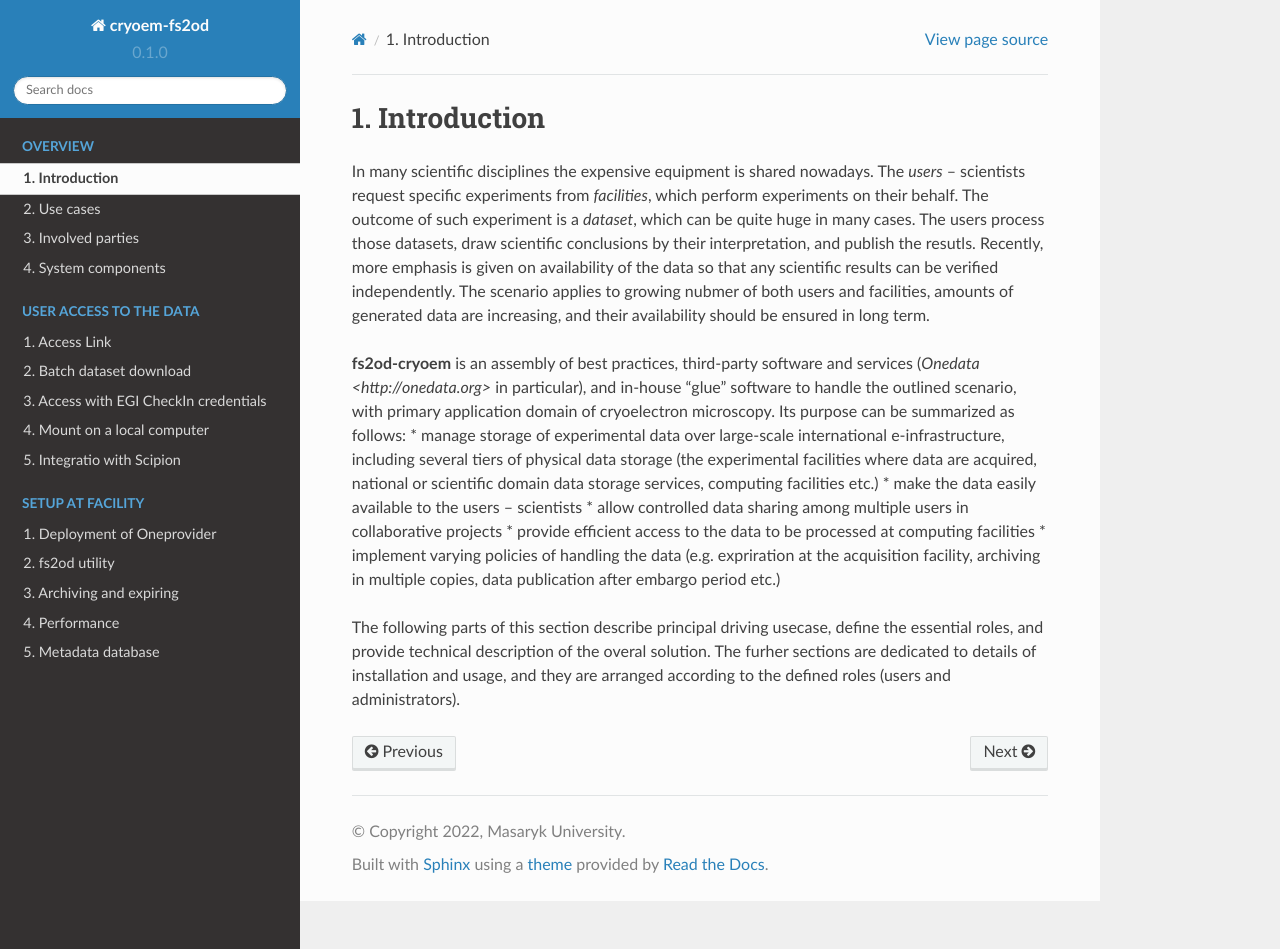
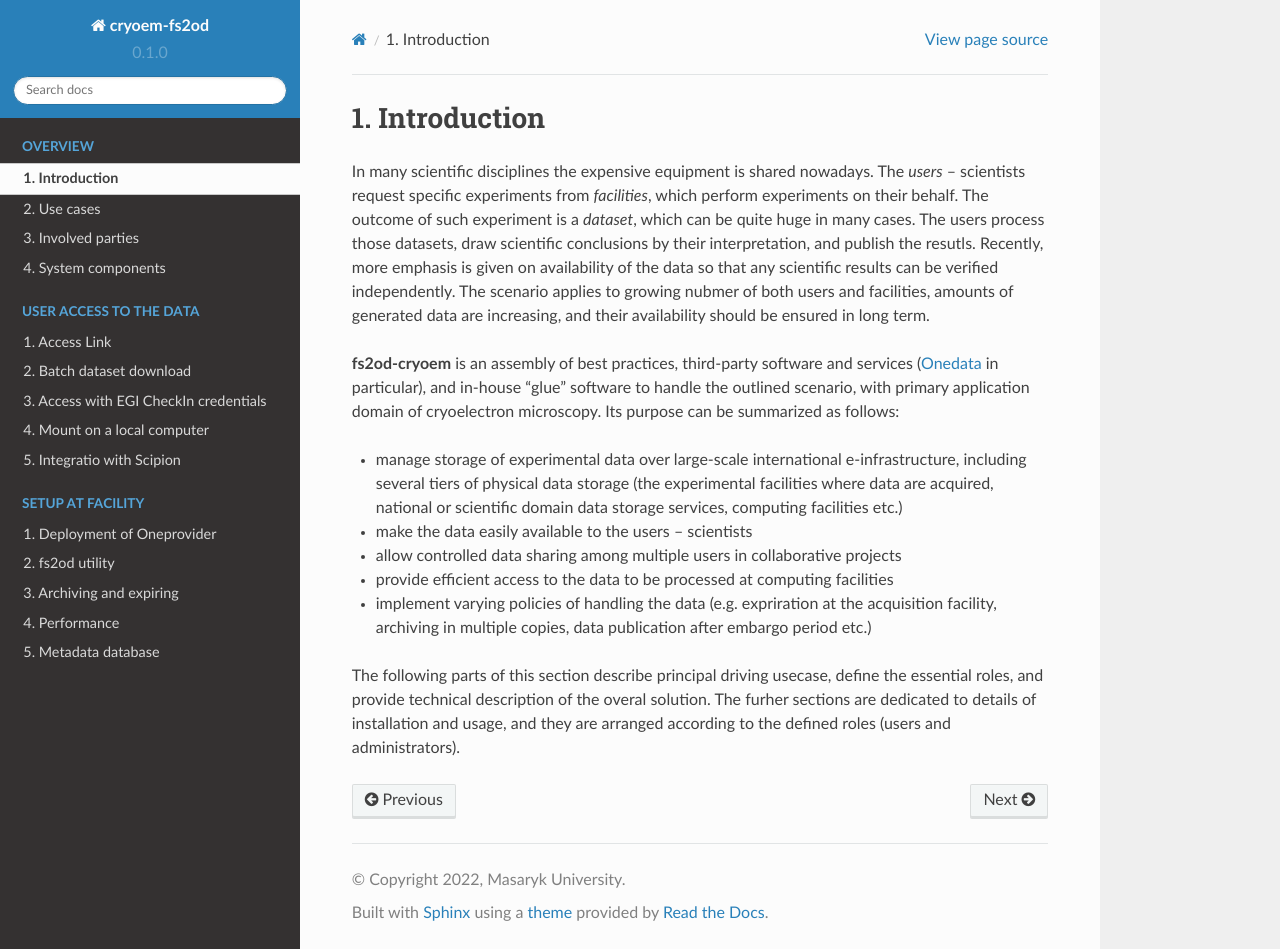
Before and after one commit to svobtom/onedata4sci, a Sphinx documentation site: the page built from docs/source/introduction/index.rst, in a window 1280 px wide and 949 px high. Built offline with Sphinx 7.4.7 and the Read the Docs theme 2.0.0, drawn with Linux system fonts in a browser that asks for light colours.

Commit message:
formatting

```diff
--- a/docs/source/introduction/index.rst
+++ b/docs/source/introduction/index.rst
@@ -10,9 +10,10 @@ Recently, more emphasis is given on availability of the data so that any scienti
 The scenario applies to growing nubmer of both users and facilities, amounts of generated data are increasing,
 and their availability should be ensured in long term.
 
-**fs2od-cryoem** is an assembly of best practices, third-party software and services (`Onedata <http://onedata.org>` in particular),
+**fs2od-cryoem** is an assembly of best practices, third-party software and services (`Onedata <http://onedata.org>`_ in particular),
 and in-house "glue" software to handle the outlined scenario, with primary application domain of cryoelectron microscopy.
 Its purpose can be summarized as follows:
+
 * manage storage of experimental data over large-scale international e-infrastructure, including several tiers of physical data storage (the experimental facilities where data are acquired, national or scientific domain data storage services, computing facilities etc.)
 * make the data easily available to the users -- scientists
 * allow controlled data sharing among multiple users in collaborative projects
```
